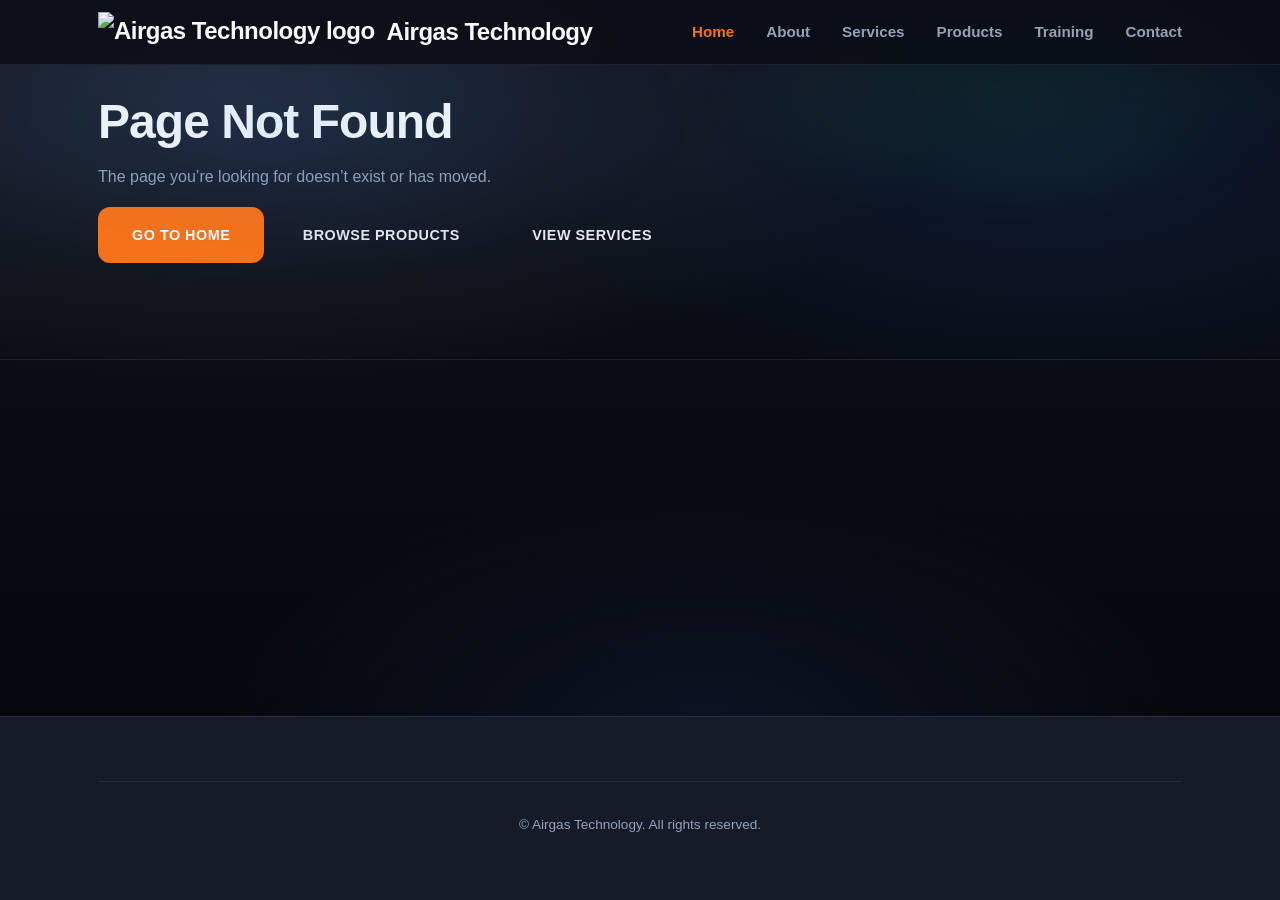
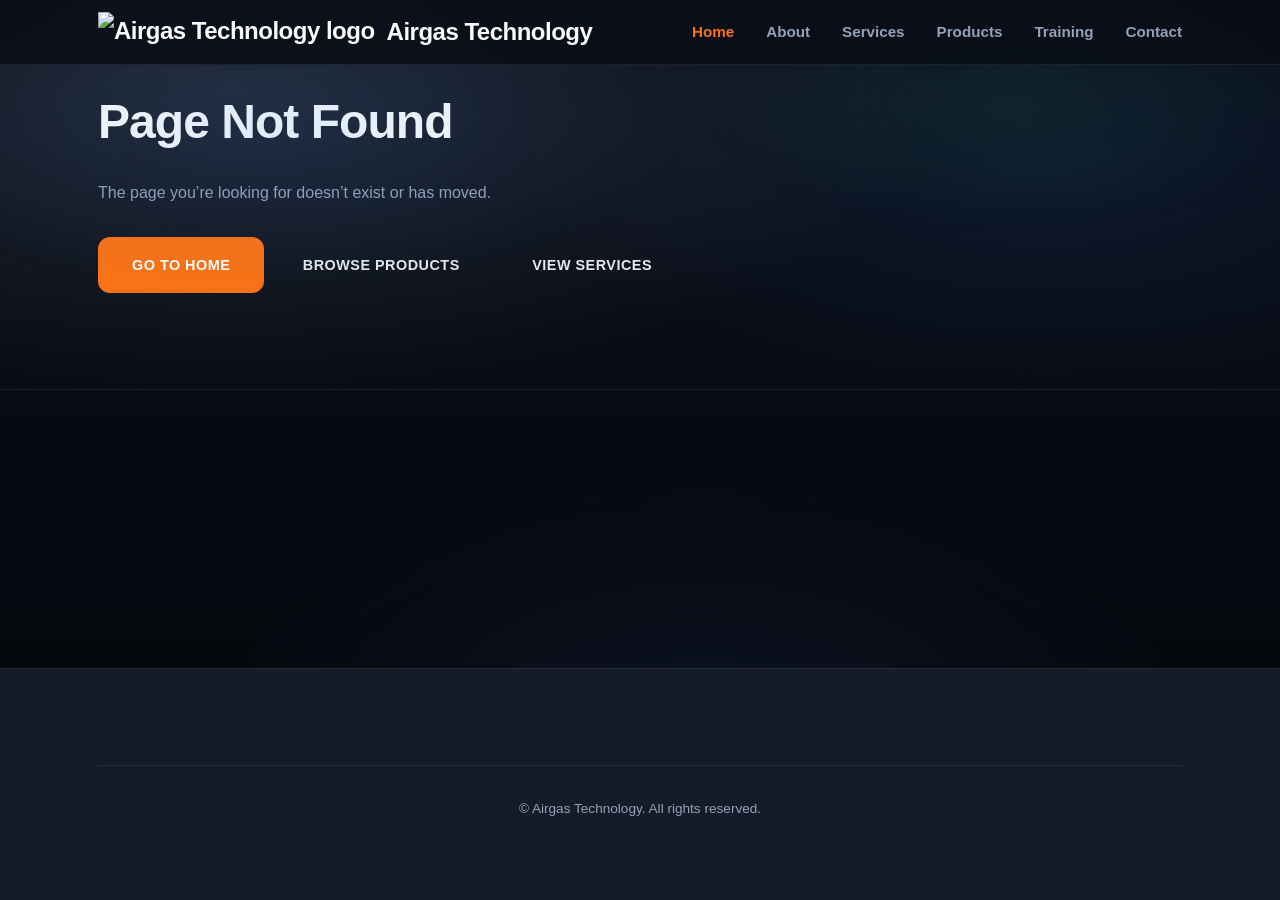

Increase vertical spacing and layout gaps for better readability

--- a/css/styles.css
+++ b/css/styles.css
@@ -29,10 +29,10 @@
   --font-body: 'Inter', sans-serif;
 
   /* Spacing */
-  --space-sm: 0.5rem;
-  --space-md: 1rem;
-  --space-lg: 2rem;
-  --space-xl: 4rem;
+  --space-sm: 0.75rem;
+  --space-md: 1.5rem;
+  --space-lg: 3rem;
+  --space-xl: 6rem;
 
   /* Transitions */
   --transition-fast: 0.2s cubic-bezier(0.4, 0, 0.2, 1);
@@ -73,11 +73,11 @@ main { flex: 1; }
 img { max-width: 100%; display: block }
 a { color: var(--text); text-decoration: none }
 ul { padding: 0; margin: 0; list-style: none }
-h1, h2, h3, h4, h5 { margin: 0 0 16px }
+h1, h2, h3, h4, h5 { margin: 0 0 2rem }
 h1 { font-size: clamp(2rem, 3.6vw + 1rem, 3rem); line-height: 1.08; letter-spacing: -0.02em }
 h2 { font-size: clamp(1.5rem, 2.2vw + 1rem, 2.2rem); line-height: 1.12; letter-spacing: -0.02em }
 h3 { font-size: clamp(1.15rem, 1vw + 1rem, 1.45rem); line-height: 1.18 }
-p { margin: 0 0 16px; color: var(--muted) }
+p { margin: 0 0 2rem; color: var(--muted) }
 .container { width: 100%; max-width: 1120px; margin: 0 auto; padding-left: max(18px, env(safe-area-inset-left, 0px)); padding-right: max(18px, env(safe-area-inset-right, 0px)) }
 .narrow { max-width: 860px }
 .content h2, .overview h2, .featured h2, .social-proof h2 { margin-bottom: 28px; margin-top: 68px }
@@ -253,7 +253,9 @@ p { margin: 0 0 16px; color: var(--muted) }
 .hero-actions { display: flex; gap: 12px; margin-top: 18px; flex-wrap: wrap }
 .hero-actions .btn { flex: 1 1 180px; text-align: center }
 .hero .btn-secondary { border-color: rgba(255,255,255,.4) }
-.overview, .featured, .social-proof, .content, .maps { padding: clamp(56px, 8vw, 100px) 0 }
+.section {
+  padding: var(--space-xl) 0;
+}
 .intro-split {
   /* background removed to inherit body gradient */
   padding: 80px 0 120px;
@@ -263,7 +265,13 @@ p { margin: 0 0 16px; color: var(--muted) }
 .intro-split::after {
   content: none;
 }
-.intro-inner { display: grid; grid-template-columns: 1.1fr 0.9fr; gap: 40px; align-items: center }
+/* Service Split (Calibration Section) */
+.service-split {
+  display: grid;
+  grid-template-columns: 1fr 1fr;
+  gap: 8rem;
+  align-items: center;
+}
 .intro-copy .eyebrow { color: var(--primary); font-weight: 700; letter-spacing: .08em; text-transform: uppercase; margin-bottom: 12px }
 .intro-copy h2 { font-size: 2.6rem; line-height: 1.05; letter-spacing: -0.02em; margin-bottom: 20px }
 .intro-copy p { max-width: 640px }
